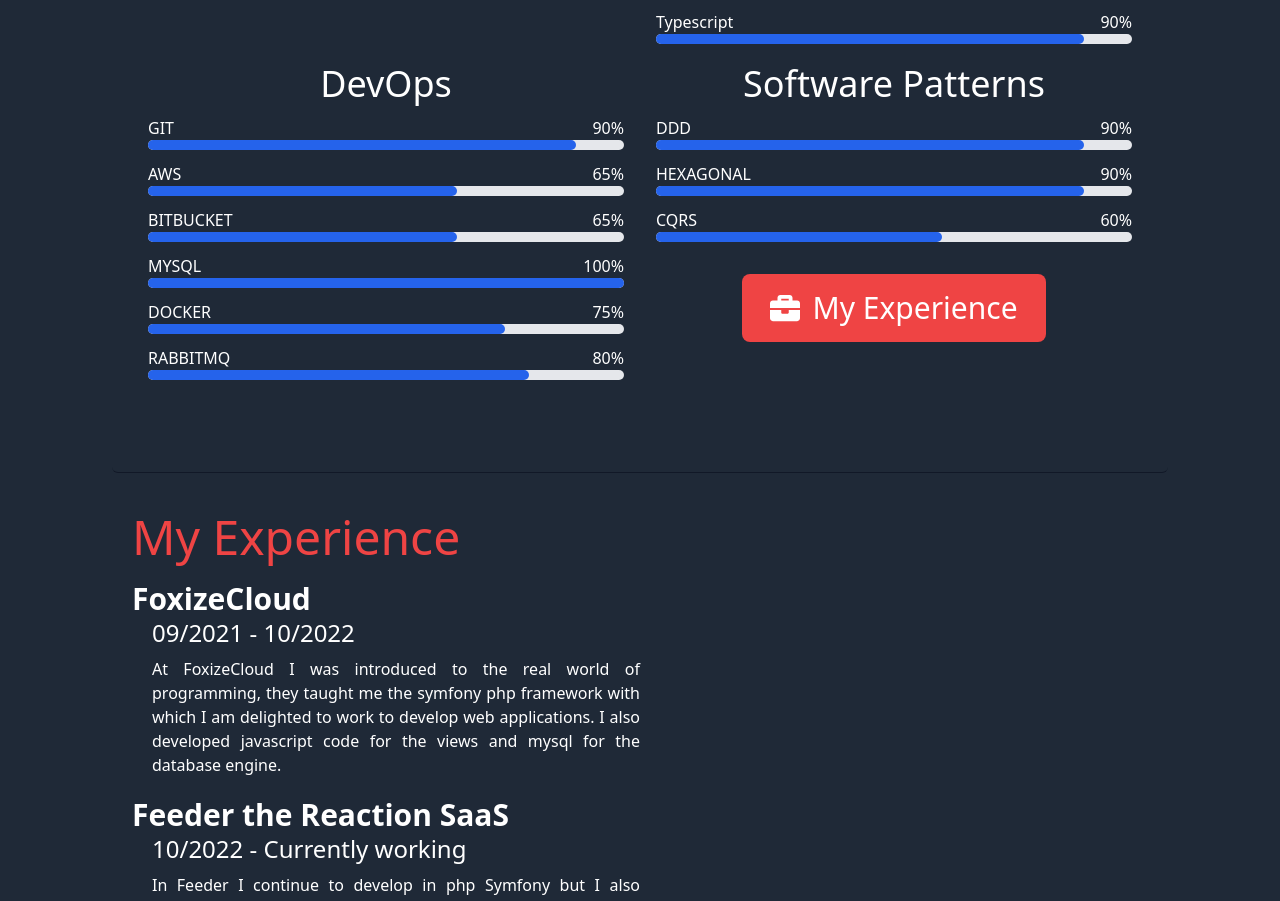
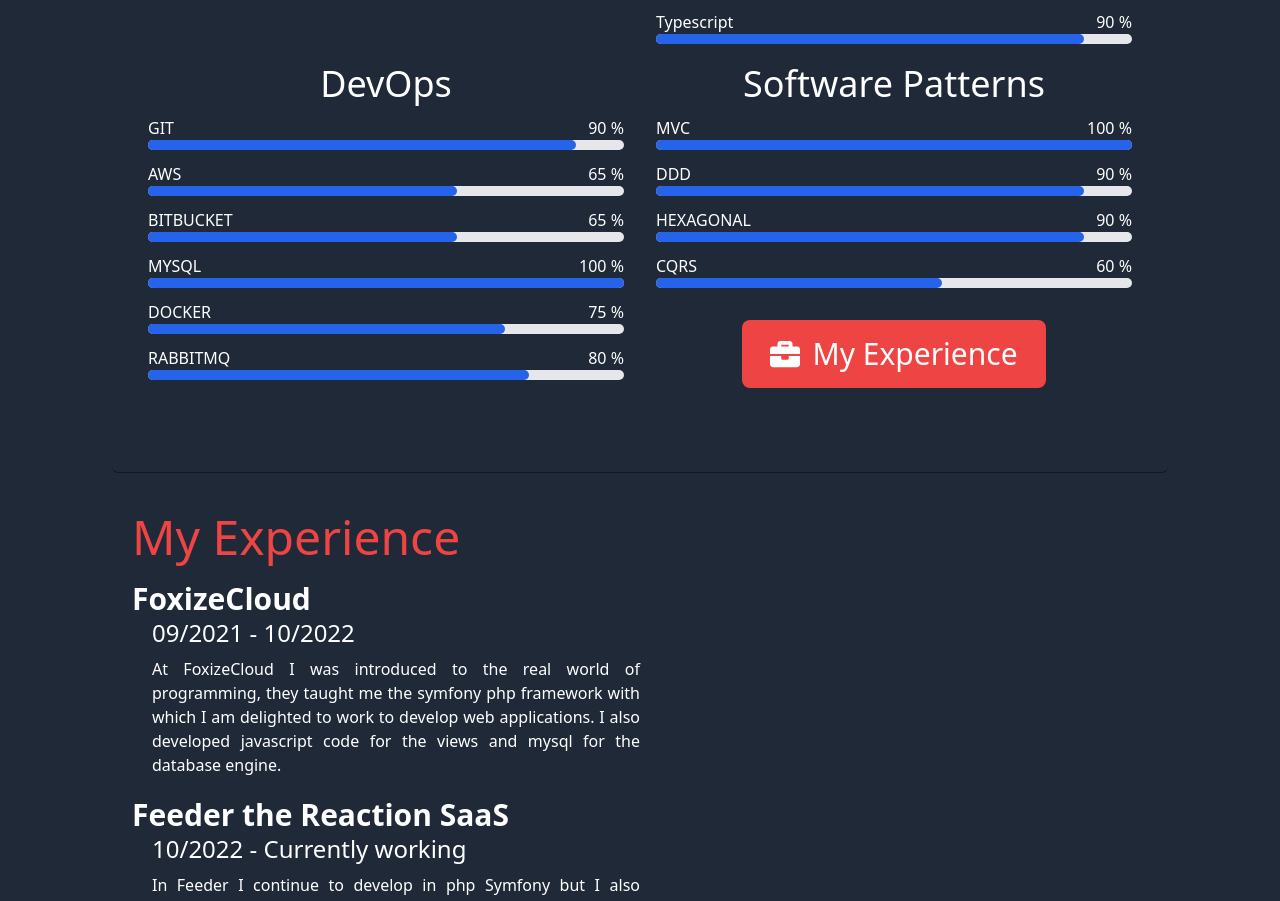
Before and after one commit to albertmenendezg/portofolio, a React (Create React App) app: page / in a window 1280 px wide. Shown: the part 2351-3252 px from the top of the page. Built offline with nearby package versions, Linux system fonts and the light colour scheme.

Commit message:
Added skill MVC and space left %

```diff
--- a/src/components/Common/Skill/Skill.tsx
+++ b/src/components/Common/Skill/Skill.tsx
@@ -10,7 +10,7 @@
         <div className='my-3'>
             <div className='w-full'>
                 <span>{label}</span>
-                <span className='float-right'>{percent}%</span>
+                <span className='float-right'>{percent} %</span>
             </div>
             <div className="w-full bg-gray-200 rounded-full h-2.5 dark:bg-gray-700">
                 <div className="bg-blue-600 h-2.5 rounded-full" style={{ width: `${percent}%` }}></div>
--- a/src/components/Elements/Skills/Skills.tsx
+++ b/src/components/Elements/Skills/Skills.tsx
@@ -39,6 +39,7 @@
           </div>
           <div className='w-full md:w-1/2 px-4 pt-2'>
             <h2 className='text-4xl text-center'>Software Patterns</h2>
+            <Skill label='MVC' percent={100} />
             <Skill label='DDD' percent={90} />
             <Skill label='HEXAGONAL' percent={90} />
             <Skill label='CQRS' percent={60} />
```
